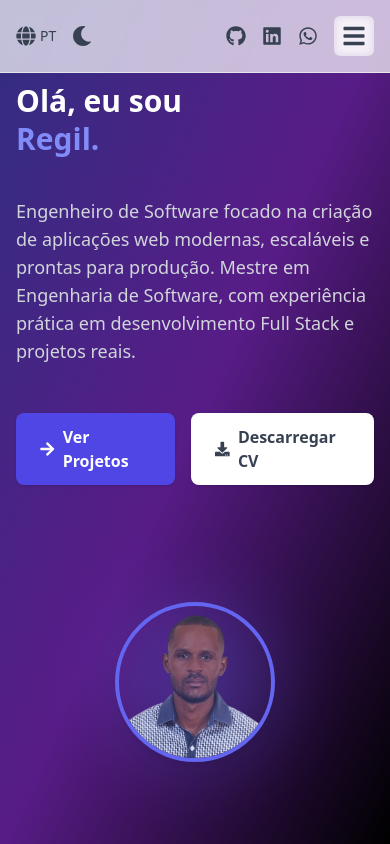
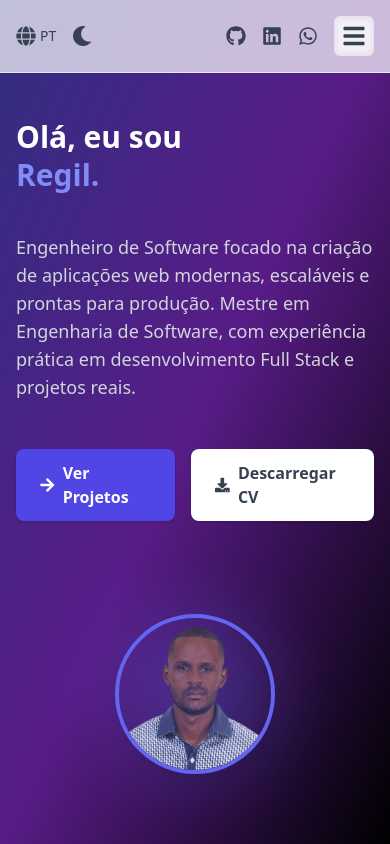
Before and after one commit to regil2019/regil-daniel-portfolio, a React (Vite) app: page / in a window 390 px wide. Shown: the top 844 px of the page. Built offline with nearby package versions, Linux system fonts and the light colour scheme.

Commit message:
Fix mobile layout: Add padding to Hero section to prevent navbar overlap

```diff
--- a/src/components/sections/Hero.tsx
+++ b/src/components/sections/Hero.tsx
@@ -18,7 +18,7 @@ const Hero = ({ content, currentLanguage }: Props) => {
   return (
     <section
       id="home"
-      className="min-h-screen flex flex-col md:flex-row items-center justify-center py-8 px-4 md:px-6 bg-gradient-to-br from-indigo-900 via-purple-900 to-black"
+      className="min-h-screen flex flex-col md:flex-row items-center justify-center pt-20 md:pt-8 pb-8 px-4 md:px-6 bg-gradient-to-br from-indigo-900 via-purple-900 to-black"
       aria-labelledby="hero-title"
       role="banner"
     >
```
